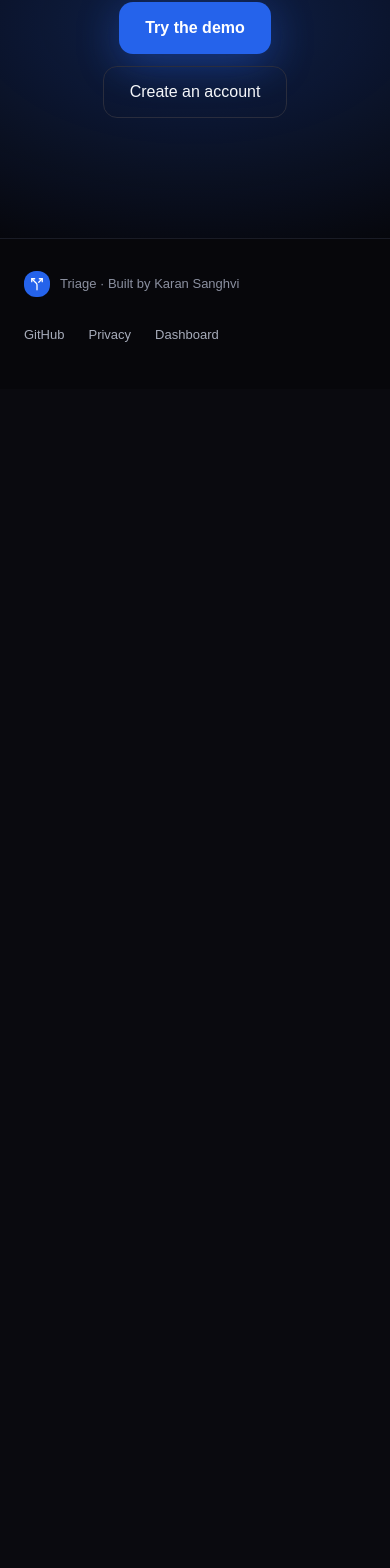
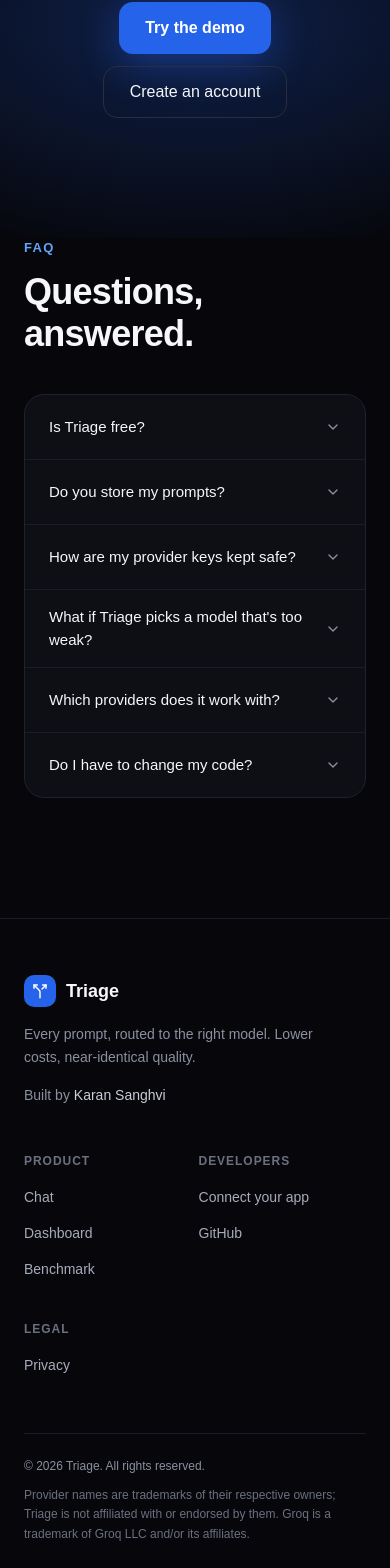
Before and after one commit to karansanghvi/triage, a React (Vite) app in the folder web/: page / in a window 390 px wide. Shown: the part 9019-10587 px from the top of the page. Before the commit the page ends 9408 px from the top, so only its background shows below. Built offline with nearby package versions, Linux system fonts and the light colour scheme; no server answers.

Commit message:
updated the footer to a professional one and added FAQs

```diff
--- /dev/null
+++ b/web/src/components/landing/FAQ.tsx
@@ -0,0 +1,53 @@
+import { ChevronDown } from "lucide-react"
+import SectionHeading from "./SectionHeading"
+
+const FAQS = [
+  {
+    q: "Is Triage free?",
+    a: "Yes. Triage itself doesn't charge anything. The free demo gives you 10 requests a day on our keys. With an account, requests use your own provider keys, so you pay your provider directly, and Triage helps you pay less.",
+  },
+  {
+    q: "Do you store my prompts?",
+    a: "No. Triage never stores prompt text, only a fingerprint of each conversation and routing details like the model, cost and timing. Answers are cached for up to 24 hours so a repeated question isn't paid for twice.",
+  },
+  {
+    q: "How are my provider keys kept safe?",
+    a: "They're encrypted with AES-256-GCM before they're saved, never written to logs, and only the last 4 characters are ever shown, even to you.",
+  },
+  {
+    q: "What if Triage picks a model that's too weak?",
+    a: "It only picks a cheaper model when it predicts that model will answer well enough for your quality setting. When it's unsure, it plays safe and uses a stronger one. You can also raise your quality bar, or name a specific model in any request to skip routing.",
+  },
+  {
+    q: "Which providers does it work with?",
+    a: "OpenAI, Anthropic, Groq and Google Gemini. Save keys for any of them and choose a preferred provider. If one is slow or down, Triage falls back to another automatically.",
+  },
+  {
+    q: "Do I have to change my code?",
+    a: "Only two lines. Triage speaks the OpenAI API, so you point your existing OpenAI client at Triage, use your Triage API key, and set the model to auto. Streaming works too.",
+  },
+]
+
+export default function FAQ() {
+  return (
+    <section id="faq" className="scroll-mt-20 px-6 pb-[120px]">
+      <div className="mx-auto max-w-3xl">
+        <SectionHeading eyebrow="FAQ" title="Questions, answered." />
+        <div className="mt-10 divide-y divide-[#1A1C26] rounded-[20px] border border-[#1F2130] bg-[#0E0F15]">
+          {FAQS.map(({ q, a }) => (
+            <details key={q} className="group px-6">
+              <summary className="flex min-h-[64px] cursor-pointer list-none items-center justify-between gap-4 py-4 text-[15px] font-medium [&::-webkit-details-marker]:hidden">
+                {q}
+                <ChevronDown
+                  aria-hidden="true"
+                  className="h-4 w-4 shrink-0 text-[#8B90A0] transition-transform group-open:rotate-180"
+                />
+              </summary>
+              <p className="pb-5 text-sm leading-relaxed text-[#A7ACBA]">{a}</p>
+            </details>
+          ))}
+        </div>
+      </div>
+    </section>
+  )
+}
--- a/web/src/components/landing/Footer.tsx
+++ b/web/src/components/landing/Footer.tsx
@@ -1,36 +1,94 @@
-import { Link, NavLink } from "react-router-dom"
+import { Link } from "react-router-dom"
 import { Split } from "lucide-react"
 
-// Replace with your repository's address
 const GITHUB_URL = "https://github.com/karansanghvi/triage"
+const AUTHOR_URL = "https://www.linkedin.com/in/karansanghvi03/"
+
+type FooterLink = { label: string; to: string; external?: boolean }
+
+const COLUMNS: { title: string; links: FooterLink[] }[] = [
+  {
+    title: "Product",
+    links: [
+      { label: "Chat", to: "/chat" },
+      { label: "Dashboard", to: "/dashboard" },
+      { label: "Benchmark", to: "/dashboard/benchmark" },
+    ],
+  },
+  {
+    title: "Developers",
+    links: [
+      { label: "Connect your app", to: "/settings/get-started" },
+      { label: "GitHub", to: GITHUB_URL, external: true },
+    ],
+  },
+  {
+    title: "Legal",
+    links: [{ label: "Privacy", to: "/privacy" }],
+  },
+]
+
+const linkClass = "text-sm text-[#A7ACBA] transition-colors hover:text-foreground"
 
 export default function Footer() {
   return (
-    <footer className="border-t border-[#1A1C26] px-6 py-8">
-      <div className="mx-auto flex max-w-6xl flex-wrap items-center justify-between gap-4 text-[13px] text-[#8B90A0]">
-        <div className="flex items-center gap-2.5">
-          <span className="flex h-[26px] w-[26px] items-center justify-center rounded-lg bg-[#2563EB]">
-            <Split className="h-3.5 w-3.5 text-white" strokeWidth={2.2} />
-          </span>
-          <span>Triage · Built by Karan Sanghvi</span>
+    <footer className="border-t border-[#1A1C26] px-6">
+      {/* Top: brand and links */}
+      <div className="mx-auto flex max-w-6xl flex-wrap justify-between gap-12 py-14">
+        <div className="max-w-xs">
+          <Link to="/" className="inline-flex items-center gap-2.5">
+            <span className="flex h-8 w-8 items-center justify-center rounded-[10px] bg-[#2563EB]">
+              <Split className="h-4 w-4 text-white" strokeWidth={2.2} />
+            </span>
+            <span className="text-lg font-semibold">Triage</span>
+          </Link>
+          <p className="mt-4 text-sm leading-relaxed text-[#8B90A0]">
+            Every prompt, routed to the right model. Lower costs, near-identical quality.
+          </p>
+          <p className="mt-4 text-sm text-[#8B90A0]">
+            Built by{" "}
+            <a
+              href={AUTHOR_URL}
+              target="_blank"
+              rel="noreferrer"
+              className="font-medium text-[#C9CDD8] underline-offset-4 transition-colors hover:text-foreground hover:underline"
+            >
+              Karan Sanghvi
+            </a>
+          </p>
         </div>
-        <nav aria-label="Footer" className="flex flex-wrap gap-x-6 gap-y-1 [&>a]:inline-flex [&>a]:items-center max-md:[&>a]:min-h-11 pointer-coarse:[&>a]:min-h-11">
-          <a href={GITHUB_URL} target="_blank" rel="noreferrer" className="text-[#A7ACBA] hover:text-foreground">
-            GitHub
-          </a>
-          {/* NavLink: aria-current="page" on /privacy */}
-          <NavLink
-            to="/privacy"
-            className={({ isActive }) =>
-              isActive ? "font-medium text-foreground" : "text-[#A7ACBA] hover:text-foreground"
-            }
-          >
-            Privacy
-          </NavLink>
-          <Link to="/dashboard" className="text-[#A7ACBA] hover:text-foreground">
-            Dashboard
-          </Link>
+
+        <nav aria-label="Footer" className="grid grid-cols-2 gap-x-16 gap-y-10 sm:grid-cols-3">
+          {COLUMNS.map((column) => (
+            <div key={column.title}>
+              <p className="text-xs font-semibold uppercase tracking-[0.08em] text-[#6B7080]">{column.title}</p>
+              <ul className="mt-4 space-y-3">
+                {column.links.map((link) => (
+                  <li key={link.label}>
+                    {link.external ? (
+                      <a href={link.to} target="_blank" rel="noreferrer" className={linkClass}>
+                        {link.label}
+                      </a>
+                    ) : (
+                      <Link to={link.to} className={linkClass}>
+                        {link.label}
+                      </Link>
+                    )}
+                  </li>
+                ))}
+              </ul>
+            </div>
+          ))}
         </nav>
+      </div>
+
+      {/* Bottom bar: copyright and legal */}
+      <div className="mx-auto flex max-w-6xl flex-wrap items-start justify-between gap-x-10 gap-y-3 border-t border-[#1A1C26] py-6">
+        <p className="text-xs text-[#8B90A0]">© 2026 Triage. All rights reserved.</p>
+        <p className="max-w-2xl text-xs leading-relaxed text-[#6B7080] sm:text-right">
+          Provider names are trademarks of their respective owners; Triage is not affiliated with or endorsed by them.
+          Groq is a trademark of Groq LLC and/or its affiliates.
+        </p>
       </div>
     </footer>
   )
--- a/web/src/pages/LandingPage.tsx
+++ b/web/src/pages/LandingPage.tsx
@@ -11,6 +11,7 @@ import ProofStrip from "@/components/landing/ProofStrip";
 import QualityDialDemo from "@/components/landing/QualityDialDemo";
 import Results from "@/components/landing/Results";
 import Security from "@/components/landing/Security";
+import FAQ from "@/components/landing/FAQ";
 
 export default function LandingPage() {
   // Arriving from another page at /#how etc.: the browser looks for the section before React has drawn it, so
@@ -36,6 +37,7 @@ export default function LandingPage() {
             <Results />
             <Security />
             <FinalCTA />
+            <FAQ />
         </main>
         <Footer />
       </div>
```
